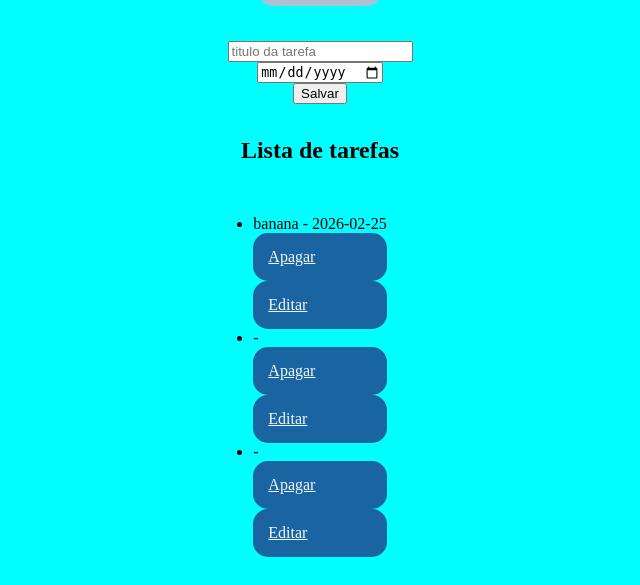
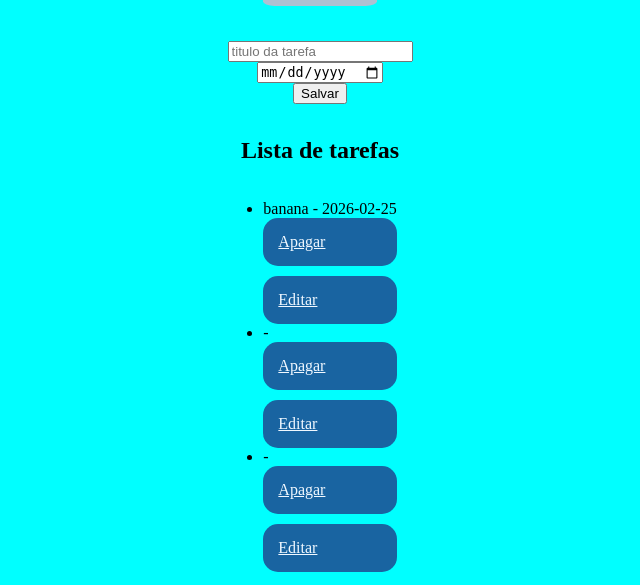
Before and after one commit to LeonardoGpaulo/agendaPython, a Flask app: page /agenda in a window 1280 px wide. Shown: the part 70-655 px from the top of the page, without its empty margins (320-960 px from the left). Run offline with Flask 3, Linux system fonts and the light colour scheme; data comes from the database, SQL or seed files in the repository; both versions use the stored data as it was after the commit.

Commit message:
arrumando CSS e edição

```diff
--- a/static/style.css
+++ b/static/style.css
@@ -1,6 +1,6 @@
 p {
     color: red;
-    text-align: center;;
+    text-align: center;
     font-family: 'Times New Roman', Times, serif;
     font-weight: 700;
 }
@@ -52,6 +52,12 @@ form {
     margin: 3px;
 }
 
-    ul{
-        padding: 15px;
+   ul {
+    padding-left: 20px;
+    display: inline-block;
+
 }
+
+ul li {
+    margin-bottom: 10px;
+}
```
Also changed, not shown: data/tarefas.sqlite3.
